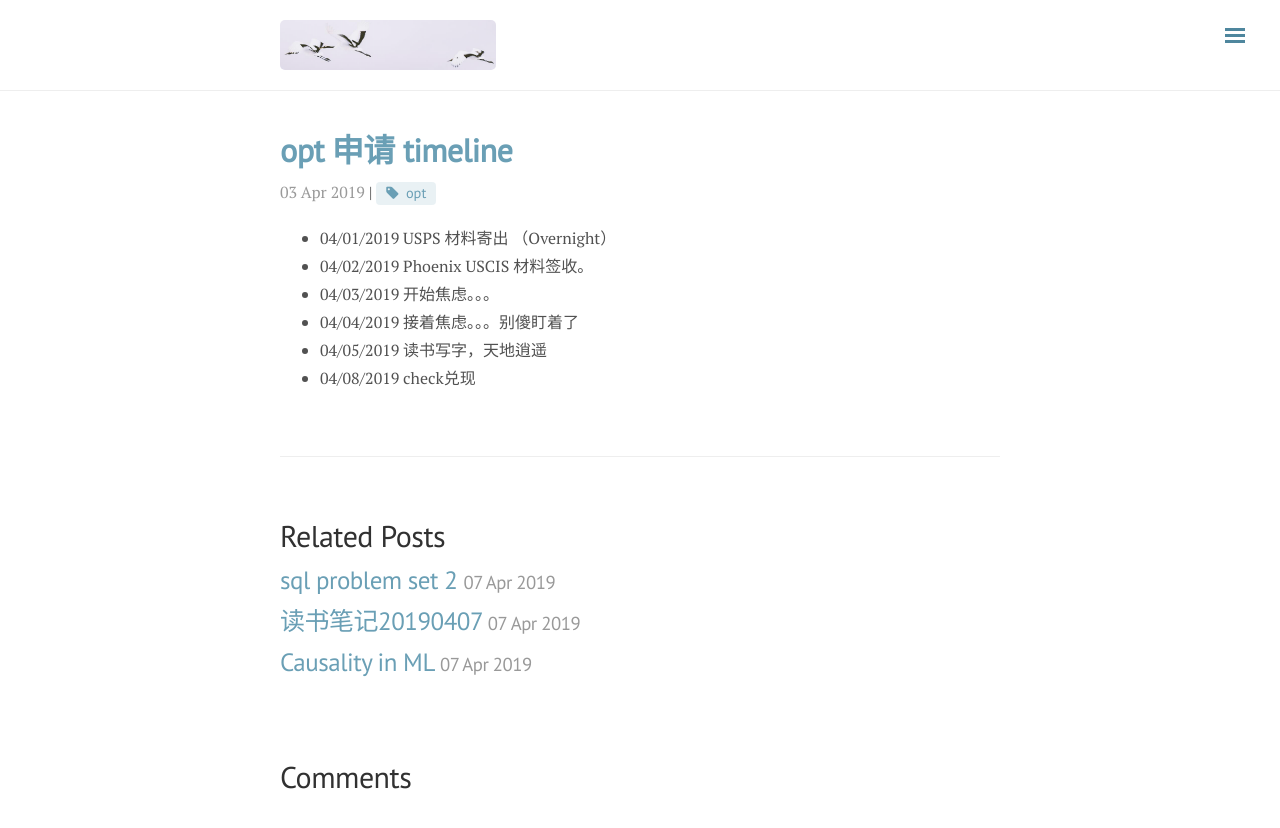
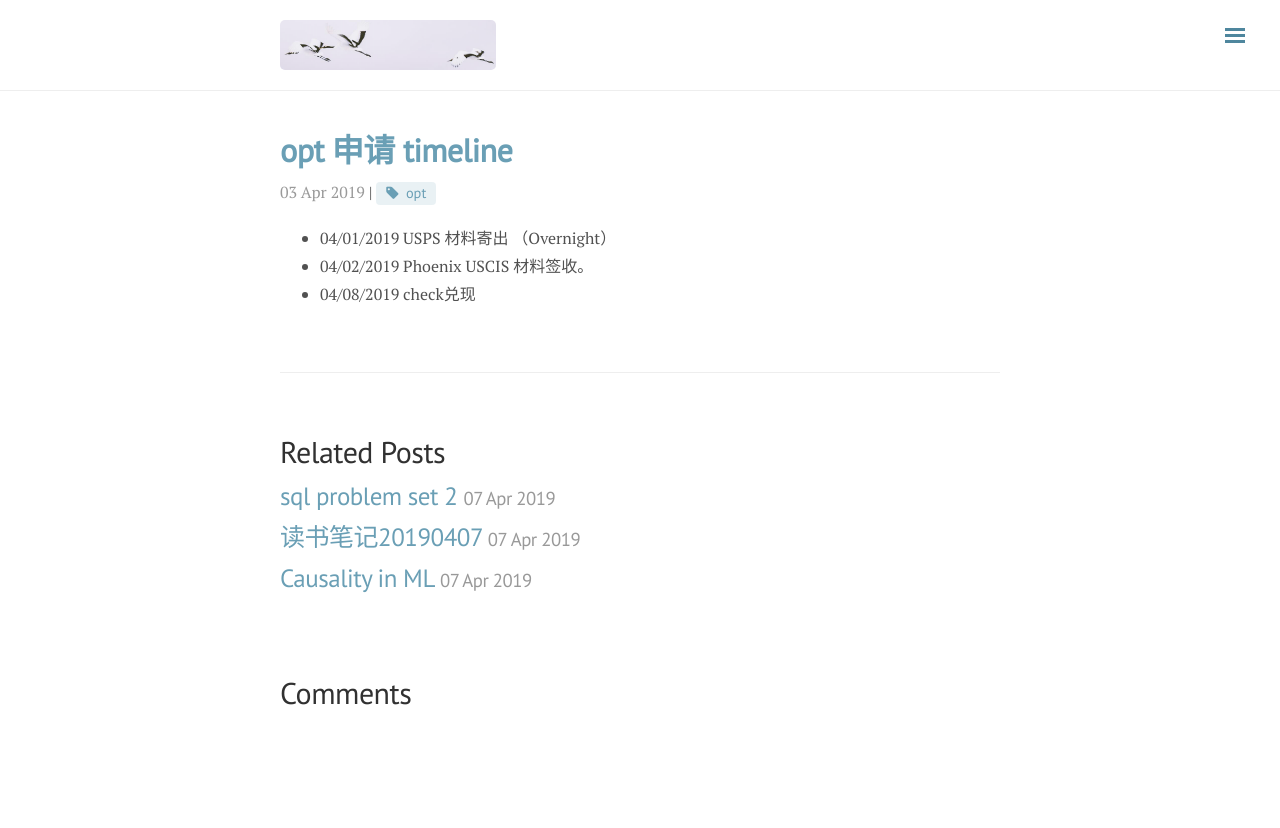
Before and after one commit to ylyy93/my_blog, a Jekyll site: the page built from _posts/life/2019-04-03-opt-申请-timeline.md, in a window 1280 px wide. Shown: the top 828 px of the page. Built offline with Jekyll 4.4.1, drawn with Linux system fonts in a browser that asks for light colours; nearby versions of some CDN libraries; comment, search, counter and statistics services are not loaded.

Commit message:
rebuilding site Mon Apr  8 10:05:35 MDT 2019

```diff
--- a/_posts/life/2019-04-03-opt-申请-timeline.md
+++ b/_posts/life/2019-04-03-opt-申请-timeline.md
@@ -8,7 +8,4 @@ tags: [opt]
 
 - 04/01/2019 USPS 材料寄出 （Overnight）
 - 04/02/2019 Phoenix USCIS 材料签收。
-- 04/03/2019 开始焦虑。。。
-- 04/04/2019 接着焦虑。。。别傻盯着了
-- 04/05/2019 读书写字，天地逍遥
 - 04/08/2019 check兑现
```
